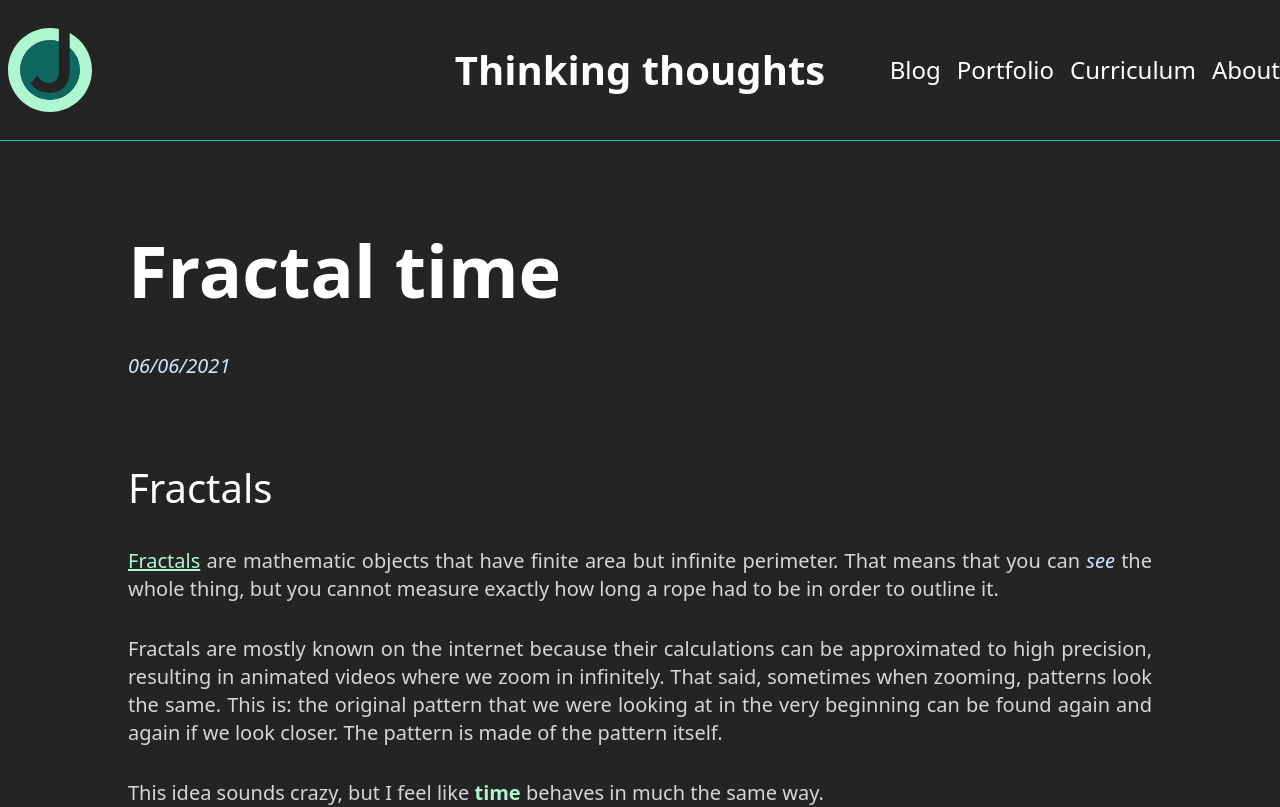
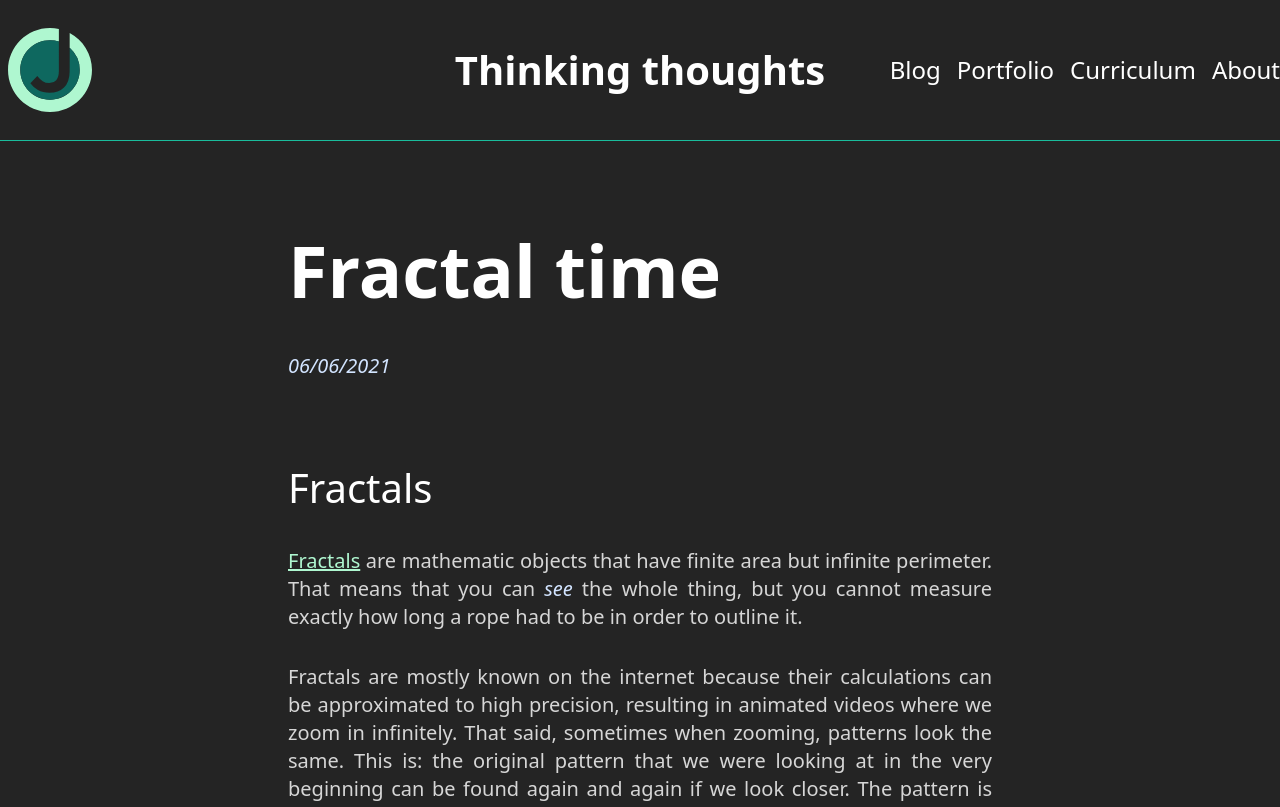
Before and after one commit to jesi-rgb/old.jesirgb.com, a Next.js app: page /blog/fractal-time in a window 1280 px wide. Shown: the top 807 px of the page. Built offline with nearby package versions, Linux system fonts and the light colour scheme; a web font is replaced by a local one.

Commit message:
changed width of posts

```diff
--- a/pages/markdown-styles.module.css
+++ b/pages/markdown-styles.module.css
@@ -9,7 +9,7 @@
 .markdown h3,
 .markdown h4,
 .markdown h5 {
-  @apply mx-4 xl:mx-32;
+  @apply mx-4 xl:mx-72;
 }
 
 .markdown table {
@@ -60,11 +60,11 @@
 }
 
 .markdown ol {
-  @apply ml-14 mr-4 xl:mx-52 list-decimal text-justify;
+  @apply ml-14 mr-4 xl:mx-96 list-decimal text-justify;
 }
 
 .markdown ul {
-  @apply ml-14 mr-4 xl:mx-20 list-disc text-justify;
+  @apply ml-14 mr-4 xl:mx-12 list-disc text-justify;
 }
 
 .markdown em {
```
